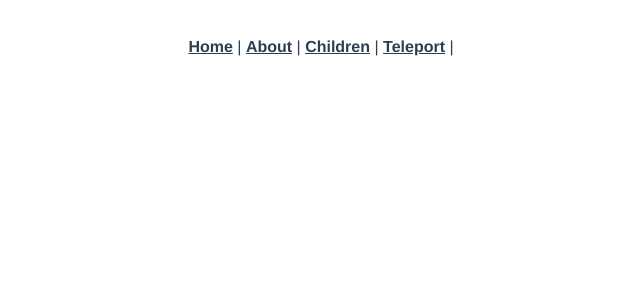
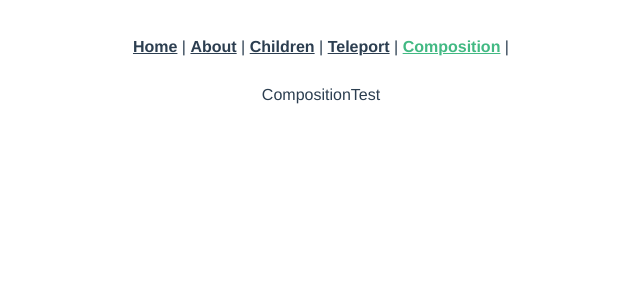
Before and after one commit to shota-watanabe/vue_test, a Vue app in the folder section10/vue3-test/: page /composition-test in a window 1280 px wide. Shown: the top 300 px of the page, without its empty margins (319-959 px from the left). Built offline with nearby package versions, Linux system fonts and the light colour scheme.

Commit message:
add: setup関数の実行タイミング確認

```diff
--- a/section10/vue3-test/src/App.vue
+++ b/section10/vue3-test/src/App.vue
@@ -4,6 +4,7 @@
     <router-link to="/about">About</router-link> |
     <router-link to="/children">Children</router-link> |
     <router-link to="/teleport-test">Teleport</router-link> |
+    <router-link to="/composition-test">Composition</router-link> |
   </nav>
   <router-view/>
 </template>
--- a/section10/vue3-test/src/router/index.js
+++ b/section10/vue3-test/src/router/index.js
@@ -2,6 +2,7 @@ import { createRouter, createWebHistory } from 'vue-router'
 import HomeView from '../views/HomeView.vue'
 import Children from '@/views/Children'
 import TeleportTest from '@/views/TeleportTest'
+import CompositionTest from '@/views/CompositionTest'
 
 const routes = [
   {
@@ -20,6 +21,11 @@ const routes = [
     component: TeleportTest
   },
   {
+    path: '/composition-test',
+    name: 'CompositionTest',
+    component: CompositionTest
+  },
+  {
     path: '/about',
     name: 'about',
     // route level code-splitting
--- /dev/null
+++ b/section10/vue3-test/src/views/CompositionTest.vue
@@ -0,0 +1,25 @@
+<template>
+  <div>CompositionTest</div>
+</template>
+
+<script>
+export default {
+  data() {
+    return {}
+  },
+  // 速さ順左から setup->created->mounted
+  setup() {
+    console.log('setup')
+  },
+  created() {
+    console.log('created')
+  },
+  mounted() {
+    console.log('mounted')
+  }
+}
+</script>
+
+<style>
+
+</style>
```
